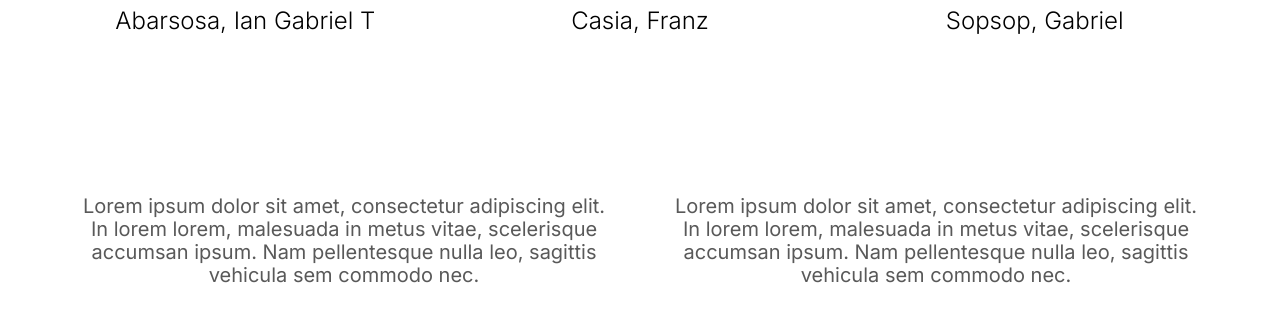
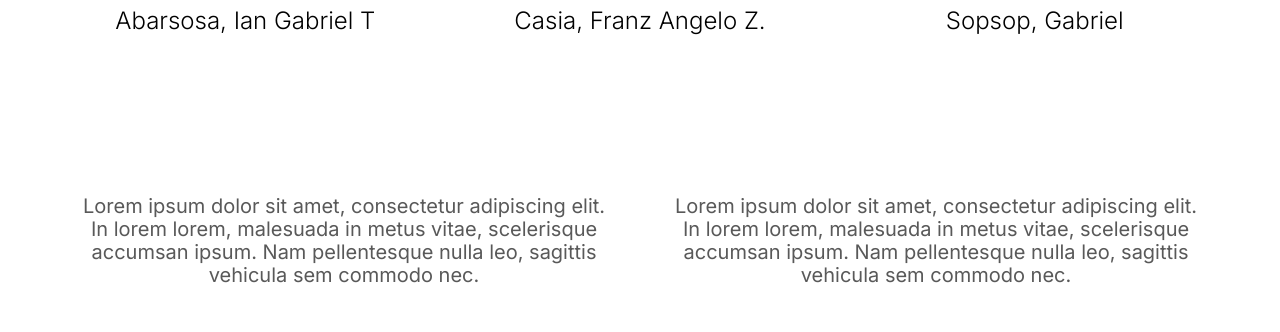
Before and after one commit to Demigud/flair, a Django app: page / in a window 1280 px wide. Shown: the part 1902-2234 px from the top of the page. Run offline with Django 4.2, Linux system fonts and the light colour scheme.

Commit message:
About us
update name

```diff
--- a/flairsite/myapp/templates/index.html
+++ b/flairsite/myapp/templates/index.html
@@ -282,7 +282,7 @@
                   src="https://images.unsplash.com/photo-1566492031773-4f4e44671857?ixid=Mnw5MTMyMXwwfDF8c2VhcmNofDIzfHxtYW58ZW58MHx8fHwxNjI2NDUyMDM1&amp;ixlib=rb-1.2.1&amp;h=1200"
                   class="home-image4"
                 />
-                <span class="home-text18">Casia, Franz</span>
+                <span class="home-text18">Casia, Franz Angelo Z.</span>
               </div>
             </header>
             <header class="home-testimonial-card2">
```
Also changed, not shown: 13 other files.
